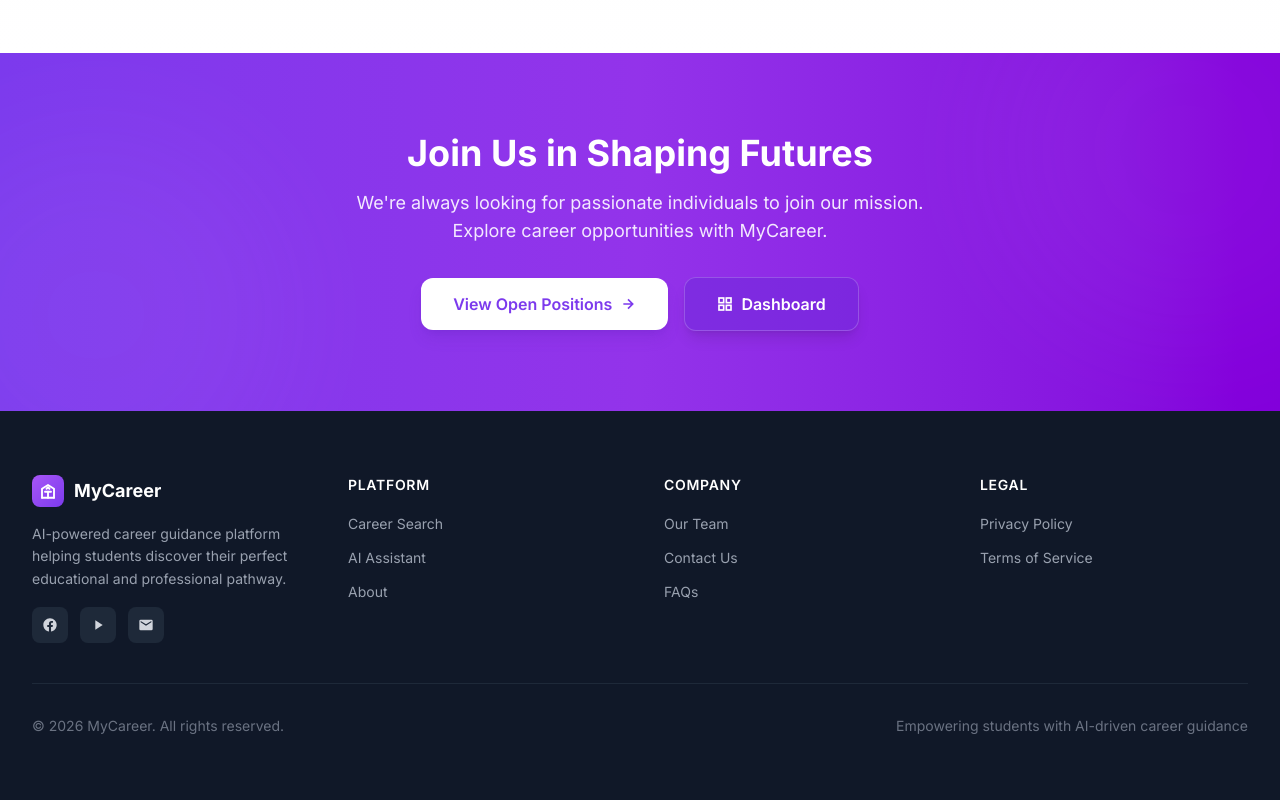
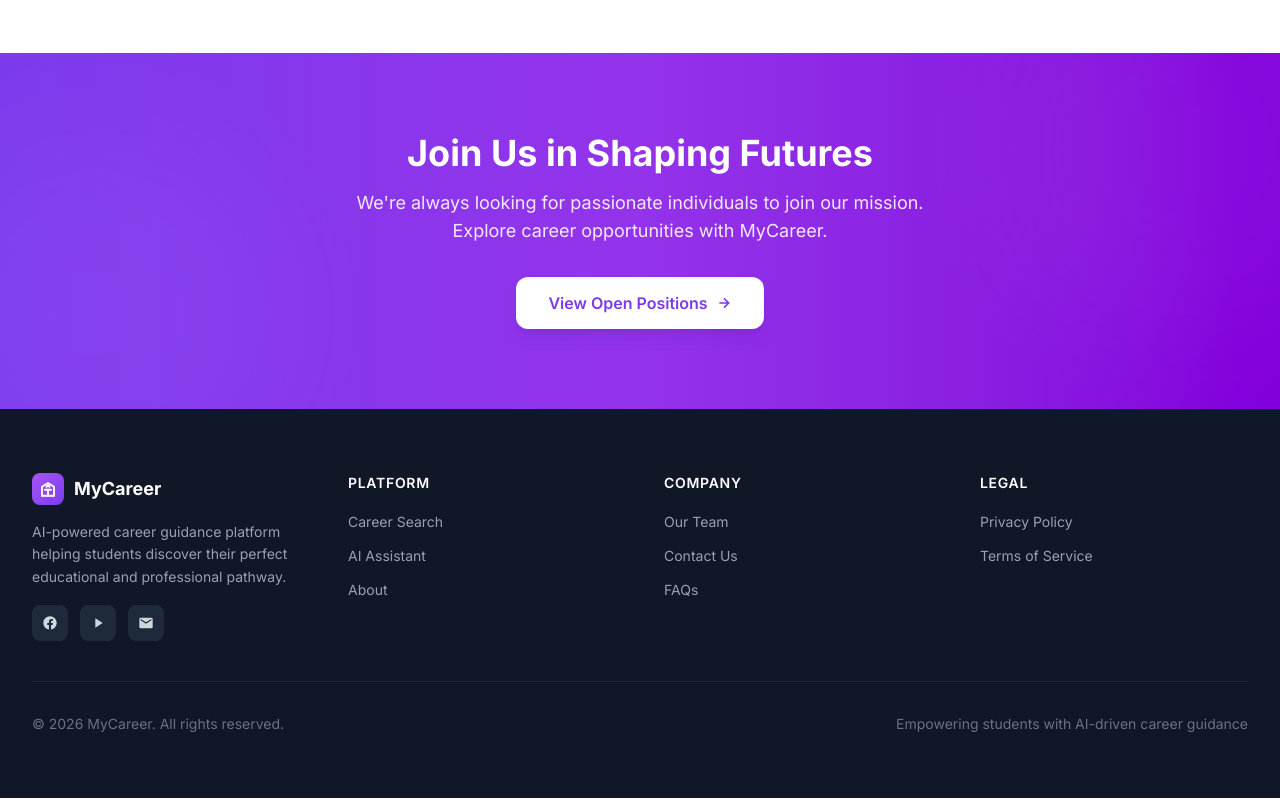
Before and after one commit to Arnaud090/My-Career, a Vue app in the folder frontend/: page /team in a window 1280 px wide. Shown: the part 1701-2501 px from the top of the page. Built offline with nearby package versions, Linux system fonts and the light colour scheme.

Commit message:
move Dashboard button from Team page to More dropdown in navbar

```diff
--- a/frontend/src/components/Navbar.vue
+++ b/frontend/src/components/Navbar.vue
@@ -19,6 +19,7 @@ const navLinks = [
 ]
 
 const moreLinks = [
+  { path: '/dashboard', label: 'Dashboard', icon: 'dashboard' },
   { path: '/team', label: 'Our Team', icon: 'users' },
   { path: '/contact', label: 'Contact Us', icon: 'mail' },
   { path: '/faq', label: 'FAQs', icon: 'help' },
@@ -111,7 +112,8 @@ function handleMoreKeydown(e) {
                   class="flex items-center gap-3 px-4 py-2.5 text-sm text-gray-600 hover:text-primary-700 hover:bg-primary-50 transition-colors dark:text-gray-400 dark:hover:text-primary-400 dark:hover:bg-primary-900/30"
                   :class="{ 'text-primary-700 bg-primary-50 dark:text-primary-400 dark:bg-primary-900/30': route.path === link.path }"
                 >
-                  <svg v-if="link.icon === 'users'" class="w-4 h-4" viewBox="0 0 24 24" fill="none" stroke="currentColor" stroke-width="2" stroke-linecap="round" stroke-linejoin="round">
+                  <svg v-if="link.icon === 'dashboard'" class="w-4 h-4" viewBox="0 0 24 24" fill="none" stroke="currentColor" stroke-width="2" stroke-linecap="round" stroke-linejoin="round"><rect x="3" y="3" width="7" height="7"/><rect x="14" y="3" width="7" height="7"/><rect x="3" y="14" width="7" height="7"/><rect x="14" y="14" width="7" height="7"/></svg>
+                  <svg v-else-if="link.icon === 'users'" class="w-4 h-4" viewBox="0 0 24 24" fill="none" stroke="currentColor" stroke-width="2" stroke-linecap="round" stroke-linejoin="round">
                     <path d="M17 21v-2a4 4 0 0 0-4-4H5a4 4 0 0 0-4 4v2"/><circle cx="9" cy="7" r="4"/><path d="M23 21v-2a4 4 0 0 0-3-3.87"/><path d="M16 3.13a4 4 0 0 1 0 7.75"/>
                   </svg>
                   <svg v-else-if="link.icon === 'mail'" class="w-4 h-4" viewBox="0 0 24 24" fill="none" stroke="currentColor" stroke-width="2" stroke-linecap="round" stroke-linejoin="round">
--- a/frontend/src/views/Team.vue
+++ b/frontend/src/views/Team.vue
@@ -172,13 +172,7 @@ const stats = [
             View Open Positions
             <svg class="w-4 h-4" viewBox="0 0 24 24" fill="none" stroke="currentColor" stroke-width="2.5"><path d="M5 12h14M12 5l7 7-7 7"/></svg>
           </a>
-          <router-link
-            to="/dashboard"
-            class="inline-flex items-center gap-2 px-8 py-3.5 bg-primary-800/50 text-white font-semibold rounded-xl border border-white/20 hover:bg-primary-800/70 hover:border-white/30 shadow-lg transition-all w-full sm:w-auto justify-center"
-          >
-            <svg class="w-4 h-4" viewBox="0 0 24 24" fill="none" stroke="currentColor" stroke-width="2.5"><rect x="3" y="3" width="7" height="7"/><rect x="14" y="3" width="7" height="7"/><rect x="3" y="14" width="7" height="7"/><rect x="14" y="14" width="7" height="7"/></svg>
-            Dashboard
-          </router-link>
+
         </div>
       </div>
     </section>
```
Also changed, not shown: 1 other file (tests, documents, lock files or other folders).
